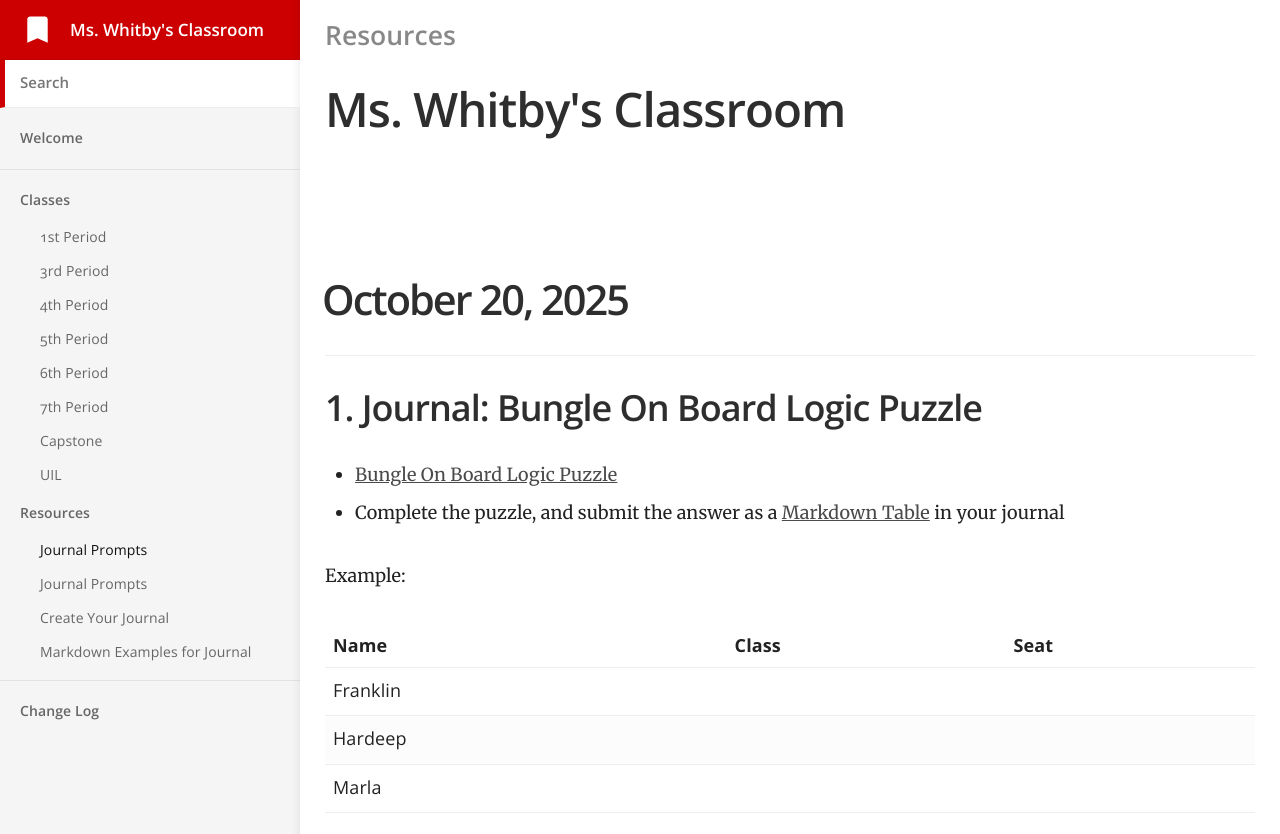
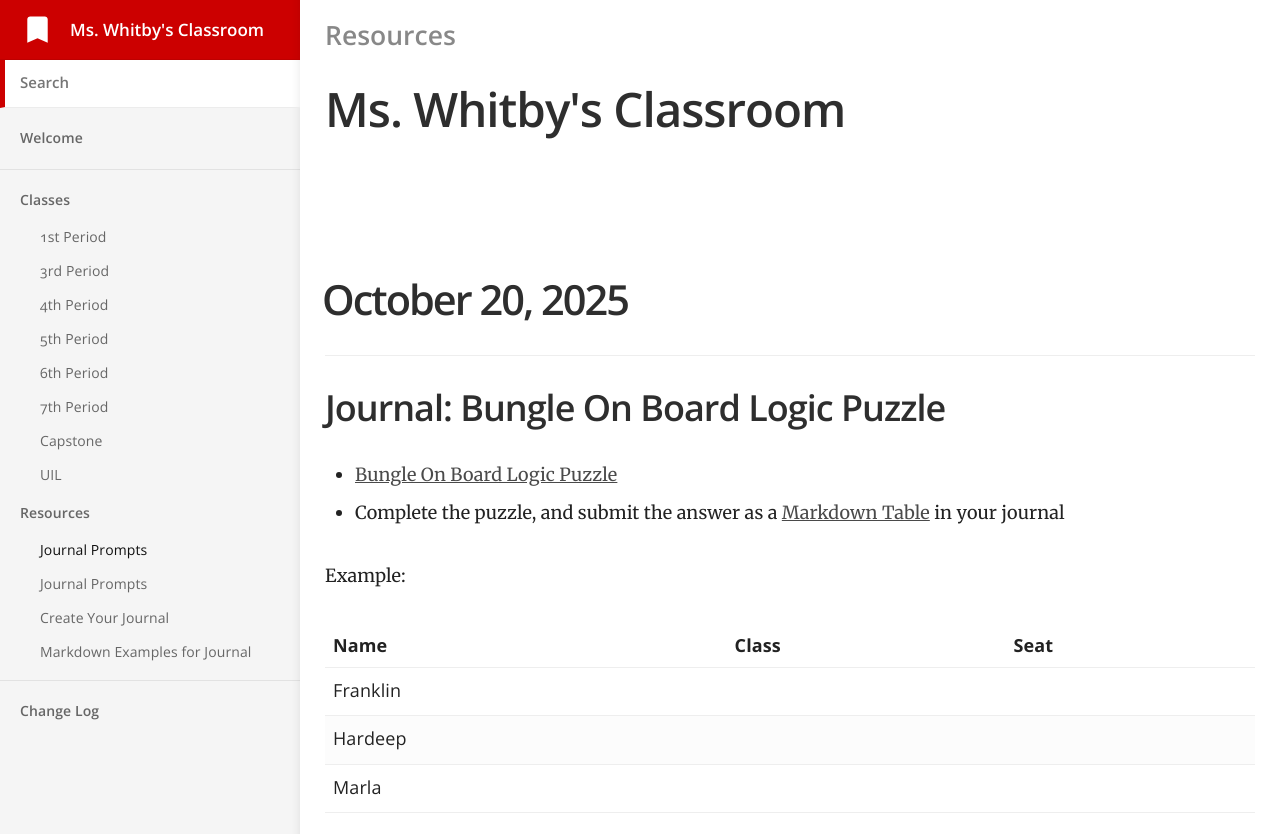
Before and after one commit to mswhitby/classroom, a Jekyll site: the page built from _docs/resources/journal.md, in a window 1280 px wide and 900 px high. Shown: the top 834 px of the window. Built offline with Jekyll 4.4.1, drawn with Linux system fonts in a browser that asks for light colours.

Commit message:
Updated Journal

```diff
--- a/_docs/resources/journal.md
+++ b/_docs/resources/journal.md
@@ -6,7 +6,7 @@ order: 1
 
 # October 20, 2025
 
-## 1. Journal: Bungle On Board Logic Puzzle
+## Journal: Bungle On Board Logic Puzzle
 
 - [Bungle On Board Logic Puzzle](https://daydreampuzzles.com/logic-puzzles/bungle-on-board/)
 - Complete the puzzle, and submit the answer as a [Markdown Table](https://www.markdownguide.org/extended-syntax/#tables) in your journal
```
